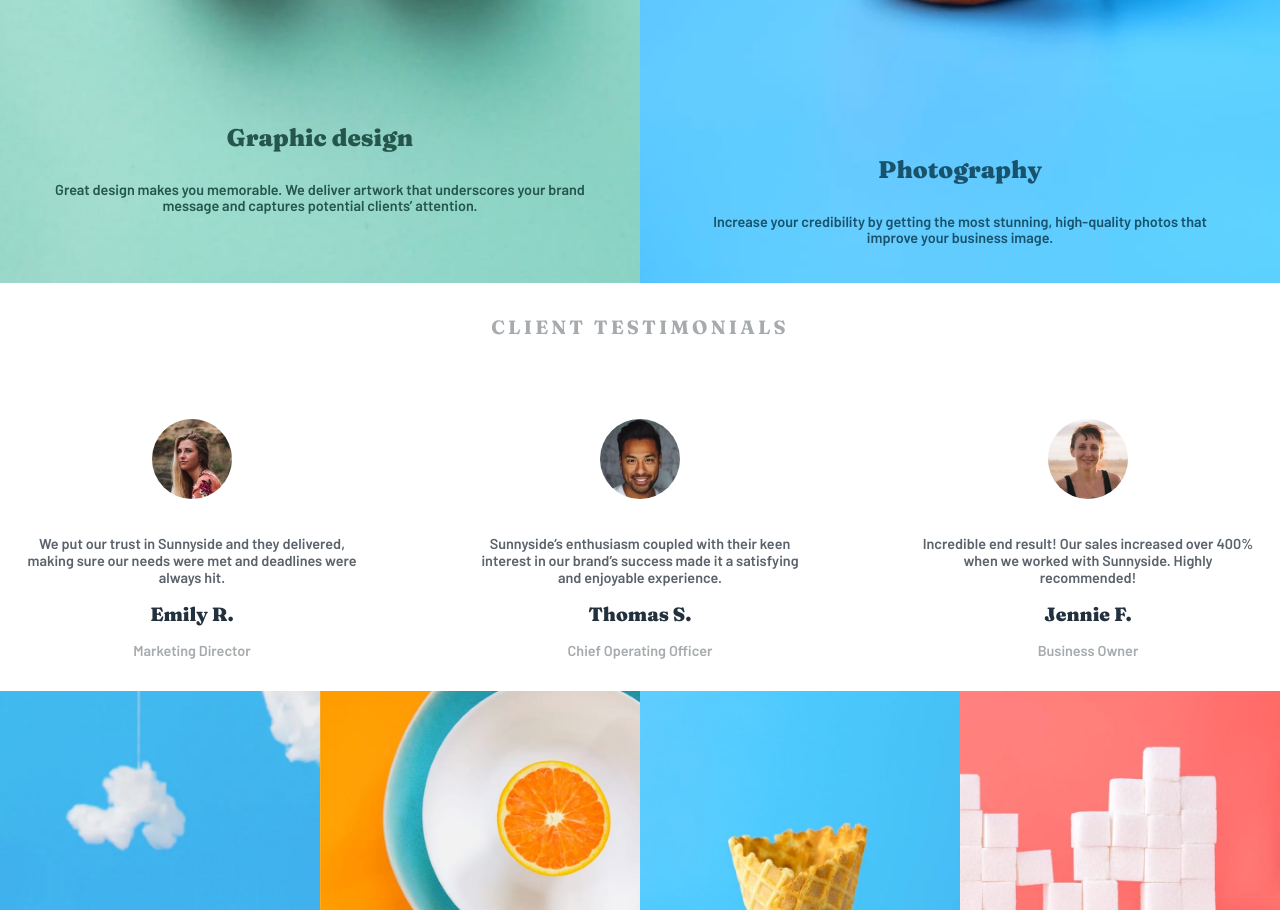
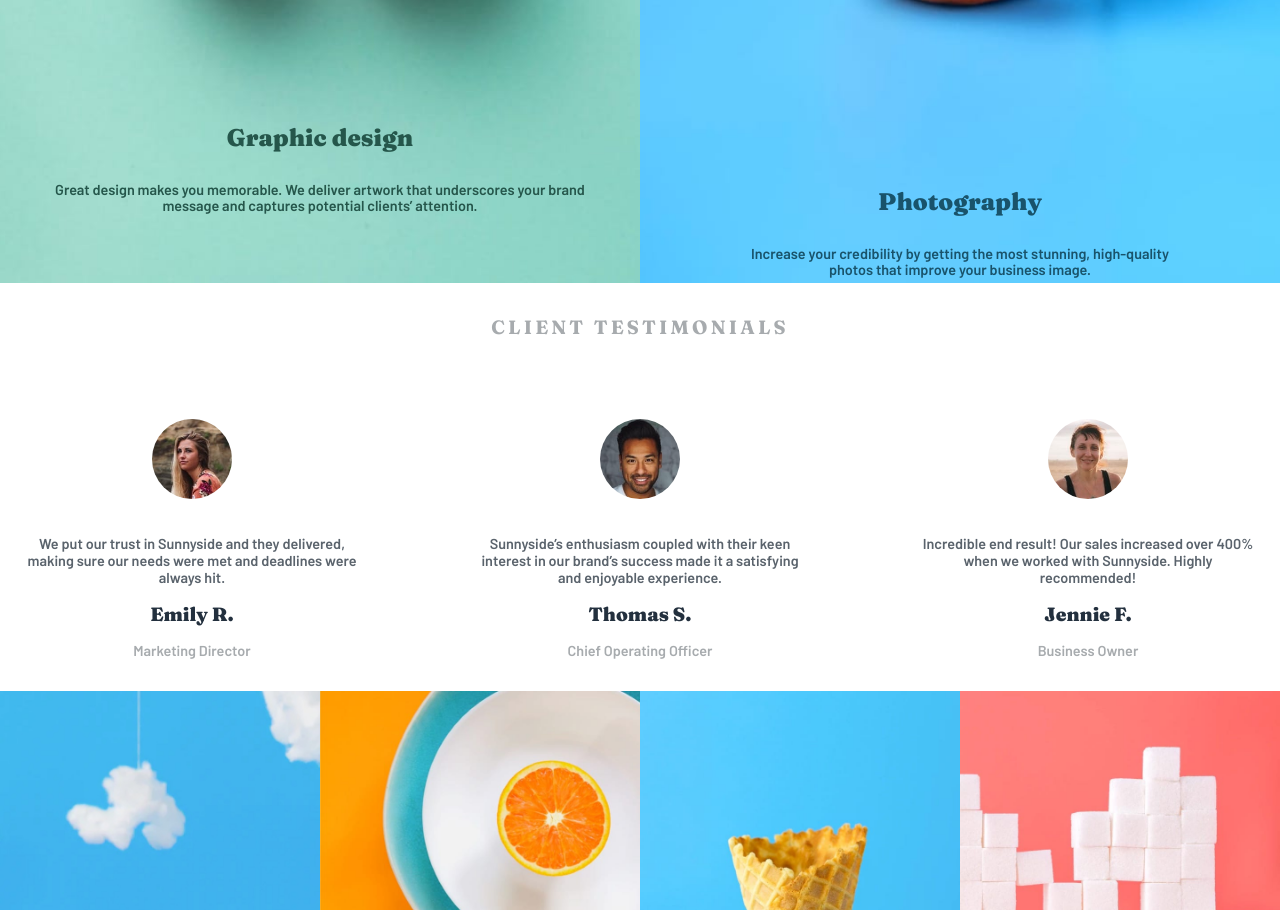
Before and after one commit to Sanja24It/Sunnyside-agency-landing-page-main, a plain HTML site: page sunnyside-agency-landing-page-main/index.html in a window 1280 px wide. Shown: the part 1928-2838 px from the top of the page. Drawn offline with Linux system fonts and the light colour scheme.

Commit message:
stylee.css

```diff
--- a/sunnyside-agency-landing-page-main/stylee.css
+++ b/sunnyside-agency-landing-page-main/stylee.css
@@ -678,7 +678,7 @@ footer {
 
   }
   .text_o{
-    padding: 2rem 4rem;
+    padding: 4rem 6rem;
   }
   .text_c{
      padding: 0rem 2rem;
```
